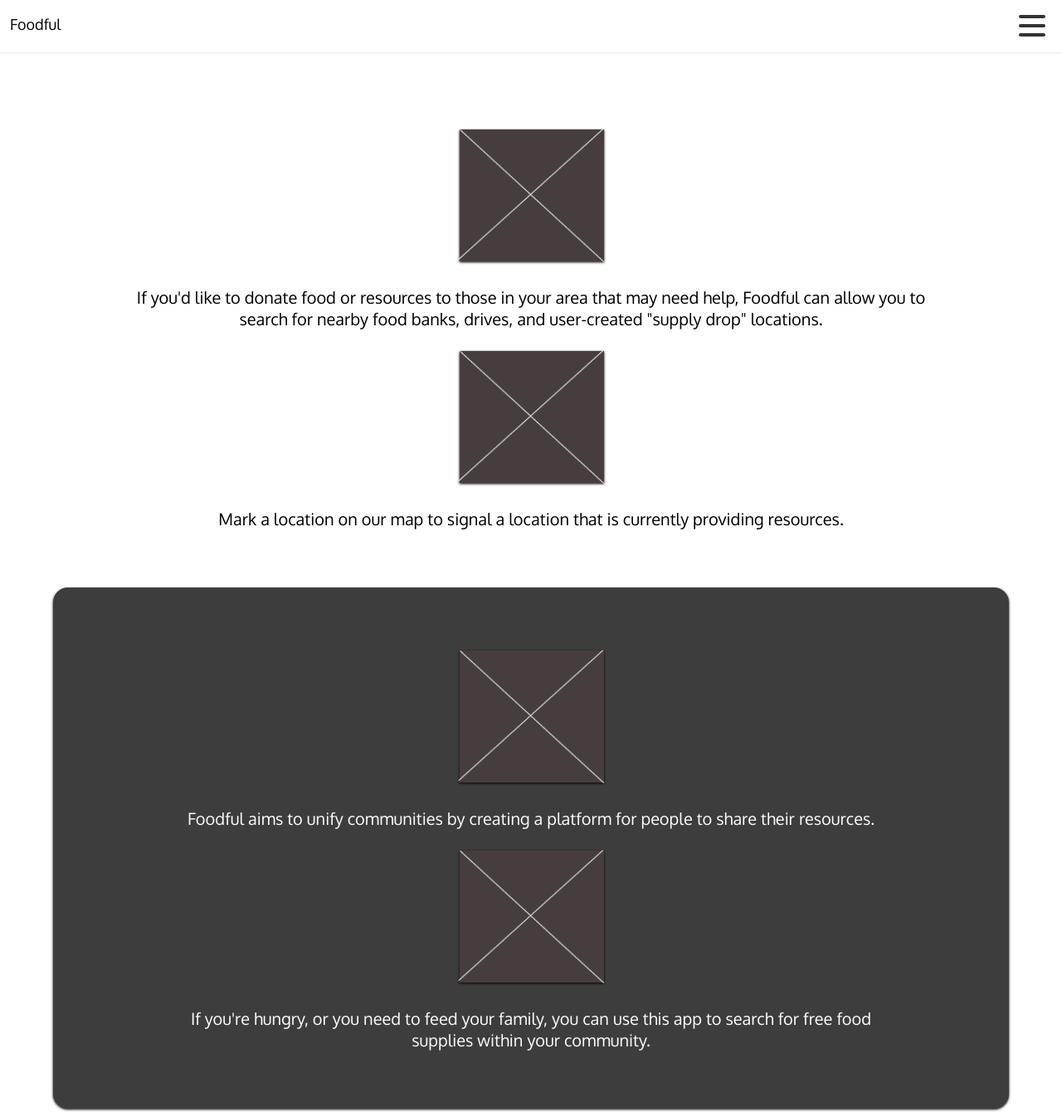
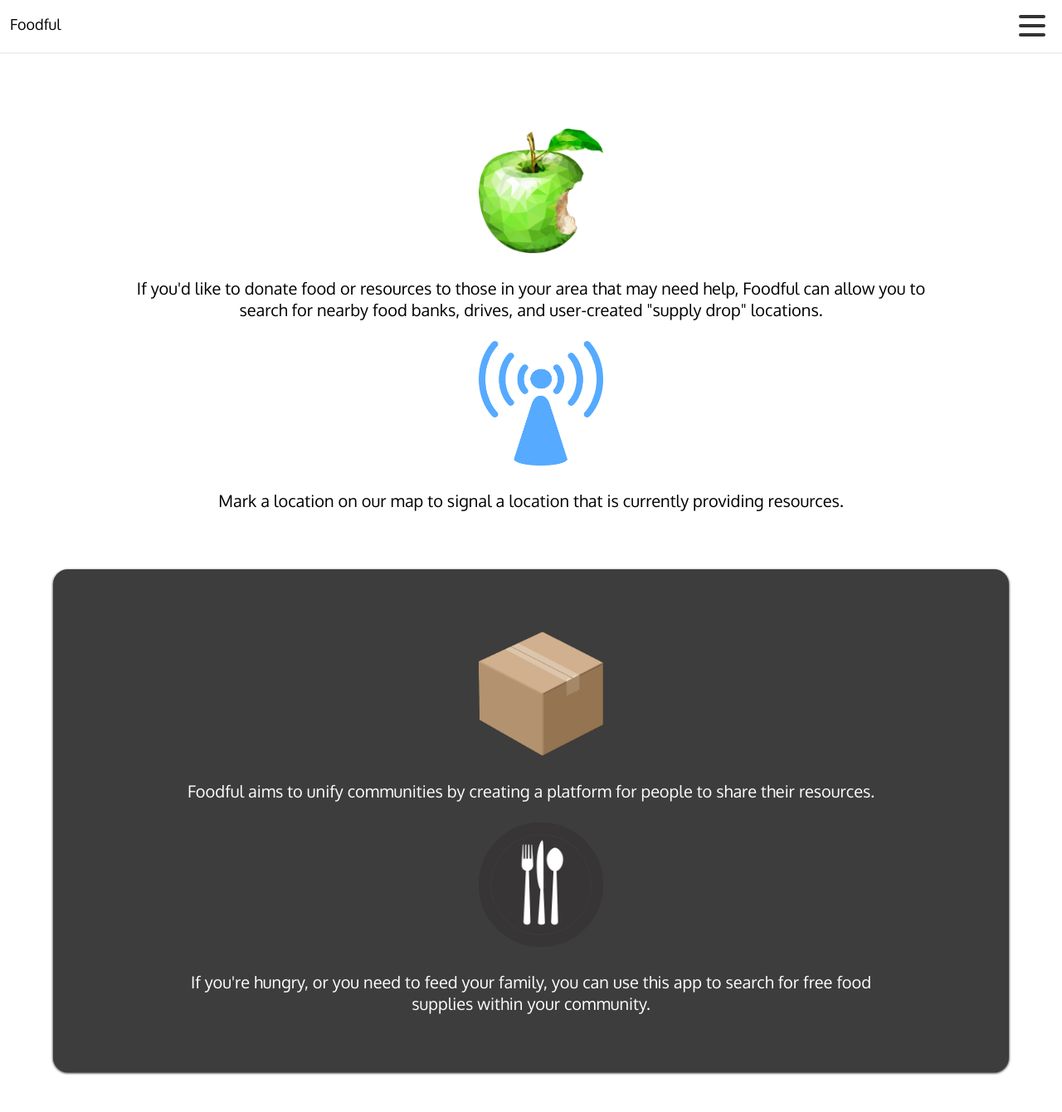
Before and after one commit to agiannotti/foodful-vercel, a React app: page /mission in a window 1280 px wide. Shown: the top 1340 px of the page at 83% size. Built offline with nearby package versions, Linux system fonts and the light colour scheme.

Commit message:
photos; CSS

```diff
--- a/src/Components/Main/Main.css
+++ b/src/Components/Main/Main.css
@@ -1,6 +1,3 @@
-.logo-main {
-  filter: drop-shadow(0 0.1rem 0.1rem #000000);
-}
 .main-section {
   font-size: 10px;
   background-color: #ffffff;
@@ -38,10 +35,9 @@
   filter: drop-shadow(0 0 0.1rem #000000);
 }
 
-/* .tiny__footer {
-  display: flex;
-  font-size: 10px;
-  background-color: #3d3d3d;
-  height: 12px;
-  color: #ffffff;
-} */
+.logo-main {
+  border: none;
+  text-decoration: none;
+  position: relative;
+  right: -12px;
+}
--- a/src/Components/Main/Main.js
+++ b/src/Components/Main/Main.js
@@ -1,15 +1,13 @@
 import React from 'react';
 import './Main.css';
 import { Link } from 'react-router-dom';
-import placeholder from '../../Images/Convention-logo.png';
+import placeholder from '../../Images/rootsnip.png';
 // import background from '../../Images/rootsnip.png';
 import NavBar from '../Nav/NavBar';
 
 export default function Main() {
   return (
     <div className='border-main'>
-      {/* <img src={background} alt='' srcset='' /> */}
-      {/* <header className='tiny__header'></header> */}
       <section className='App-header'>
         <NavBar />
       </section>
@@ -20,8 +18,8 @@
               className='logo-main'
               src={placeholder}
               alt='placeholder'
-              width='176px'
-              height='161px'
+              width='435px'
+              height='365px'
             />
           </h1>
         </div>
@@ -35,7 +33,6 @@
         </div>
       </section>
       <br />
-      {/* <footer className='tiny__footer'>&#169;</footer> */}
     </div>
   );
 }
--- a/src/Components/Mission/Mission.js
+++ b/src/Components/Mission/Mission.js
@@ -1,6 +1,9 @@
 import React from 'react';
 import NavBar from '../Nav/NavBar';
-import placeholder from '../../Images/Convention-logo.png';
+import box from '../../Images/box.png';
+import apple from '../../Images/apple.png';
+import signal from '../../Images/signal.png';
+import silverware from '../../Images/silverware.png';
 import './Mission.css';
 
 export default function Mission() {
@@ -13,10 +16,10 @@
         <div>
           <img
             className='logo-main'
-            src={placeholder}
+            src={apple}
             alt='placeholder'
-            width='176px'
-            height='161px'
+            width='150px'
+            height='150px'
           />
           <div className='main-paragraph'>
             <p>
@@ -29,10 +32,10 @@
         <div>
           <img
             className='logo-main'
-            src={placeholder}
+            src={signal}
             alt='placeholder'
-            width='176px'
-            height='161px'
+            width='150px'
+            height='150px'
           />
           <div className='main-paragraph'>
             <p>
@@ -46,10 +49,10 @@
         <div>
           <img
             className='logo-main'
-            src={placeholder}
+            src={box}
             alt='placeholder'
-            width='176px'
-            height='161px'
+            width='150px'
+            height='150px'
           />
           <div className='main-paragraph'>
             <p>
@@ -61,10 +64,10 @@
         <div>
           <img
             className='logo-main'
-            src={placeholder}
+            src={silverware}
             alt='placeholder'
-            width='176px'
-            height='161px'
+            width='150px'
+            height='150px'
           />
           <div className='main-paragraph'>
             <p>
```
Also changed, not shown: src/Images/Burger.png (deleted), src/Images/Convention-logo.png (deleted), src/Images/apple.png (added), src/Images/box.png (added), src/Images/rootsnip.png, src/Images/signal.png (added), src/Images/silverware.png (added), 1 other file.
